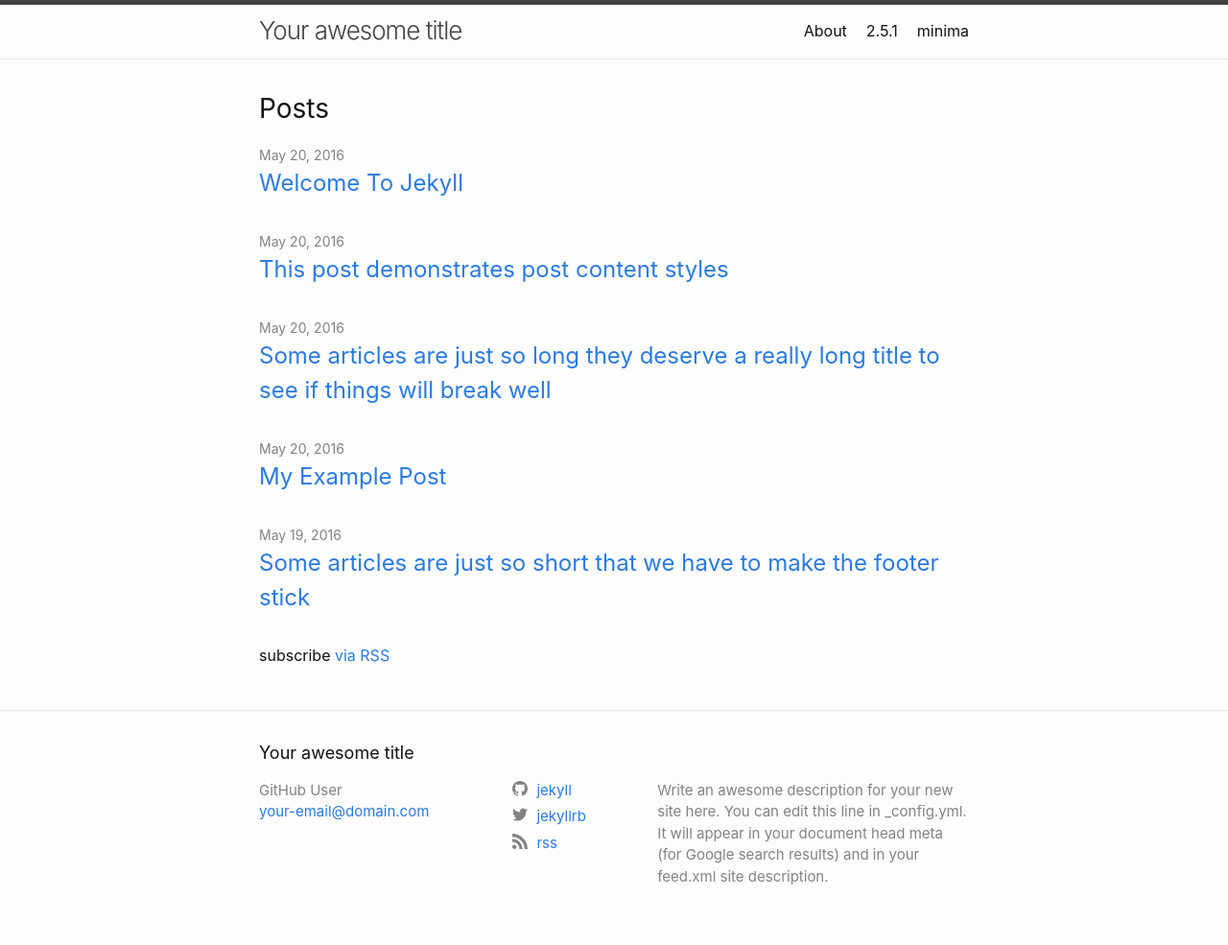
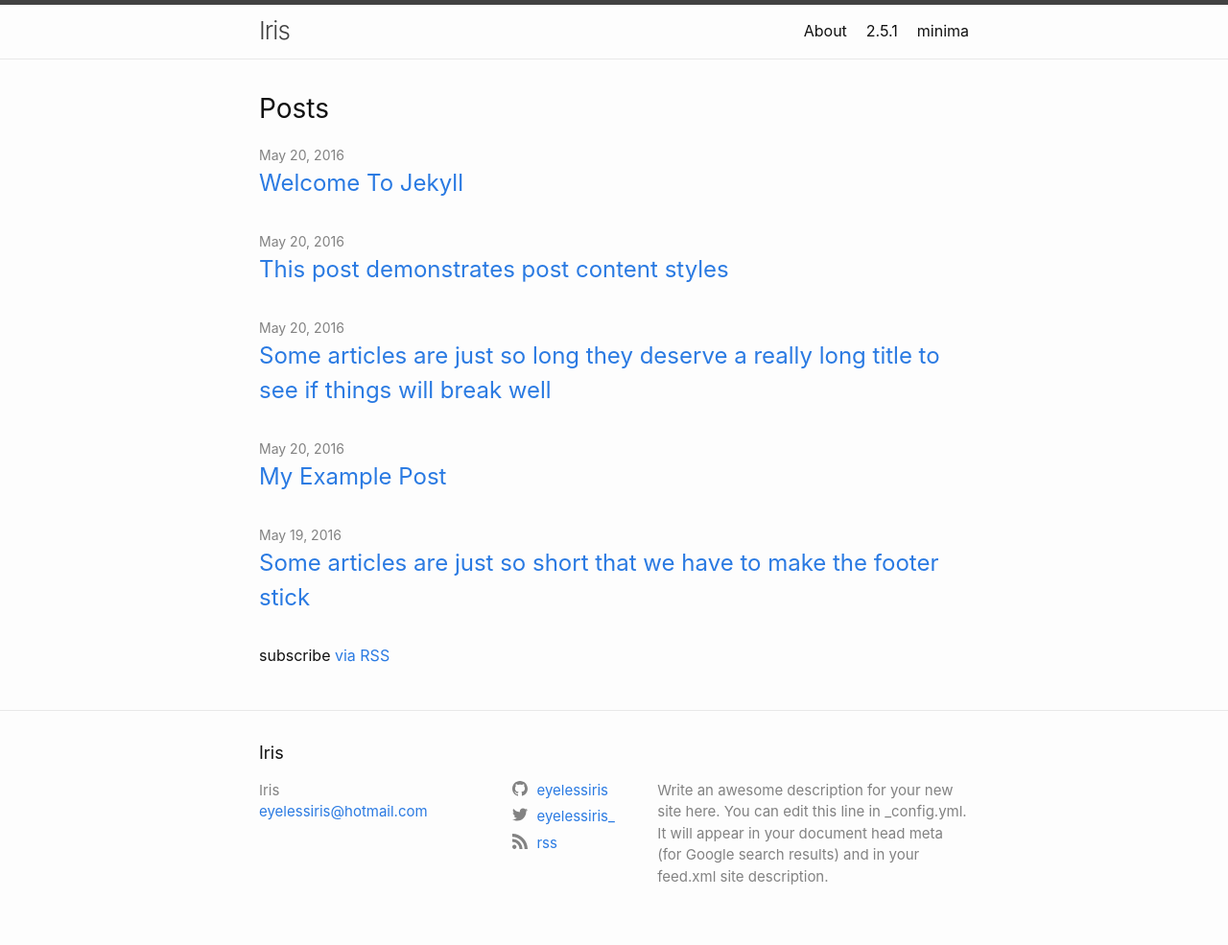
Before and after one commit to eyelessiris/eyelessiris.github.io, a Jekyll site: the page built from index.md, in a window 1280 px wide. Shown: the whole page at 96% size. Built offline with Jekyll 4.4.1, drawn with Linux system fonts in a browser that asks for light colours.

Commit message:
Update _config.yml

```diff
--- a/_config.yml
+++ b/_config.yml
@@ -1,14 +1,14 @@
-title: Your awesome title
-author: GitHub User
-email: your-email@domain.com
+title: Iris
+author: Iris
+email: eyelessiris@hotmail.com
 description: > # this means to ignore newlines until "twitter_username:"
   Write an awesome description for your new site here. You can edit this
   line in _config.yml. It will appear in your document head meta (for
   Google search results) and in your feed.xml site description.
 
 # social links
-twitter_username: jekyllrb
-github_username:  jekyll
+twitter_username: eyelessiris_
+github_username:  eyelessiris
 rss: rss
 # dribbble_username: jekyll
 # facebook_username: jekyll
```
